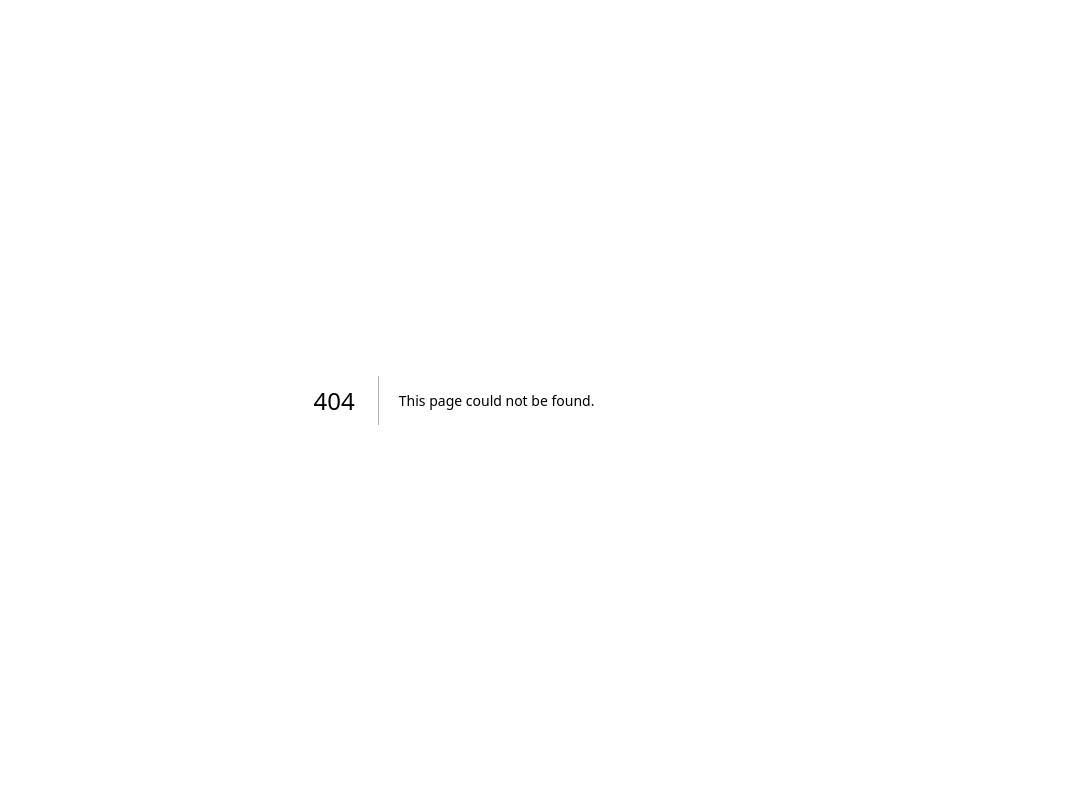
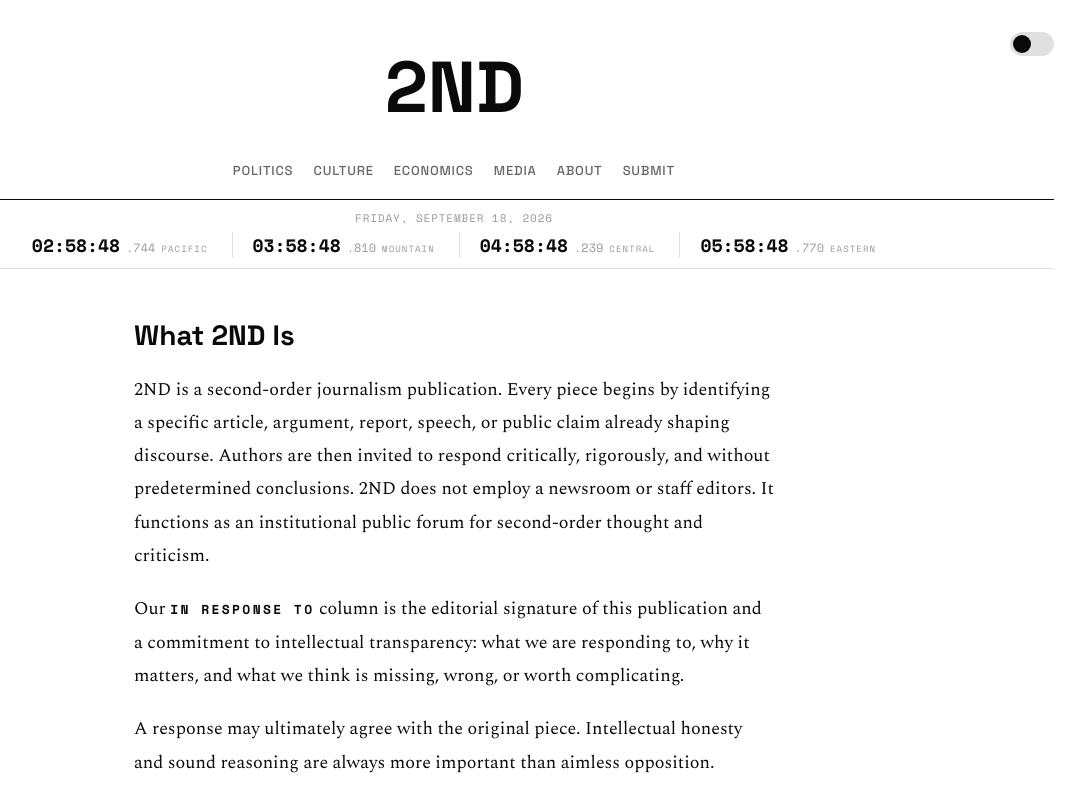
Before and after one commit to 2nd-media/2nd-media, a Next.js app: page /about in a window 1280 px wide. Before the commit this address had no page. Shown: the top 800 px of the page, without its empty margins (186-1271 px from the left). Built offline with nearby package versions, Linux system fonts and the light colour scheme.

Commit message:
about page, submit nav link, footer, world clocks refinements

```diff
--- /dev/null
+++ b/app/about/page.tsx
@@ -0,0 +1,187 @@
+'use client'
+
+import { useEffect, useRef, useState, type CSSProperties } from 'react'
+import Link from 'next/link'
+import GlitchMasthead from '../components/GlitchMasthead'
+import WorldClocks from '../components/WorldClocks'
+
+const headlineStyle: CSSProperties = {
+  fontFamily: 'var(--font-grotesk)',
+  fontWeight: 700,
+  fontSize: '28px',
+  color: 'var(--color-text-primary)',
+}
+
+const bodyStyle: CSSProperties = {
+  fontFamily: 'var(--font-spectral)',
+  fontSize: '18px',
+  lineHeight: 1.85,
+  color: 'var(--color-text-primary)',
+  marginTop: '1.25rem',
+}
+
+const irtStyle: CSSProperties = {
+  fontFamily: 'var(--font-mono)',
+  fontWeight: 700,
+  textTransform: 'uppercase',
+  fontSize: '13px',
+  letterSpacing: '0.18em',
+  color: 'var(--color-text-primary)',
+}
+
+export default function About() {
+  const [theme, setTheme] = useState<'light' | 'dark'>('light')
+  const [footerVisible, setFooterVisible] = useState(false)
+  const footerRef = useRef<HTMLElement>(null)
+
+  useEffect(() => {
+    const stored = localStorage.getItem('theme')
+    if (stored === 'dark') {
+      // Syncing from localStorage (browser-only) after mount to avoid a server/client hydration mismatch.
+      // eslint-disable-next-line react-hooks/set-state-in-effect
+      setTheme('dark')
+      document.documentElement.setAttribute('data-theme', 'dark')
+    }
+  }, [])
+
+  useEffect(() => {
+    const el = footerRef.current
+    if (!el) return
+    const observer = new IntersectionObserver(
+      ([entry]) => {
+        if (entry.isIntersecting) {
+          setFooterVisible(true)
+          observer.disconnect()
+        }
+      },
+      { threshold: 0.1 }
+    )
+    observer.observe(el)
+    return () => observer.disconnect()
+  }, [])
+
+  function toggleTheme() {
+    setTheme(prev => {
+      const next = prev === 'dark' ? 'light' : 'dark'
+      if (next === 'dark') {
+        document.documentElement.setAttribute('data-theme', 'dark')
+      } else {
+        document.documentElement.removeAttribute('data-theme')
+      }
+      localStorage.setItem('theme', next)
+      return next
+    })
+  }
+
+  return (
+    <main style={{ paddingTop: '2rem', paddingLeft: '2.5rem', paddingRight: '2.5rem' }}>
+
+      {/* Masthead */}
+      <div style={{ position: 'relative', borderBottom: '1px solid var(--color-border-strong)', paddingBottom: '1.25rem', marginBottom: '0' }}>
+        <button
+          onClick={toggleTheme}
+          aria-label="Toggle dark mode"
+          style={{ position: 'absolute', top: 0, right: 0, zIndex: 1, width: '44px', height: '24px', padding: 0, margin: 0, border: '1px solid var(--color-border)', borderRadius: '999px', background: 'var(--color-border)', cursor: 'pointer', transition: 'background 200ms ease-out' }}
+        >
+          <span
+            style={{
+              display: 'block',
+              position: 'absolute',
+              top: '2px',
+              left: '2px',
+              width: '18px',
+              height: '18px',
+              borderRadius: '50%',
+              background: 'var(--color-text-primary)',
+              transition: 'transform 200ms ease-out',
+              transform: theme === 'dark' ? 'translateX(20px)' : 'translateX(0)',
+            }}
+          />
+        </button>
+        <div style={{ display: 'flex', justifyContent: 'center' }}>
+          <GlitchMasthead />
+        </div>
+        <nav style={{ fontFamily: 'var(--font-grotesk)', fontSize: '13px', color: 'var(--color-text-secondary)', display: 'flex', justifyContent: 'center', gap: '20px', marginTop: '10px', letterSpacing: '0.06em', textTransform: 'uppercase' }}>
+          {['Politics', 'Culture', 'Economics', 'Media', 'About', 'Submit'].map(item => (
+            <Link key={item} href={`/${item.toLowerCase()}`} className="nav-link" data-text={item} style={{ textDecoration: 'none' }}>{item}</Link>
+          ))}
+        </nav>
+      </div>
+
+      {/* Dateline */}
+      <WorldClocks />
+
+      {/* About content */}
+      <div style={{ maxWidth: '640px', margin: '0 auto', paddingTop: '3rem' }}>
+
+        <h1 style={headlineStyle}>What 2ND Is</h1>
+        <p style={bodyStyle}>
+          2ND is a second-order journalism publication. Every piece begins by identifying a specific article, argument, report, speech, or public claim already shaping discourse. Authors are then invited to respond critically, rigorously, and without predetermined conclusions. 2ND does not employ a newsroom or staff editors. It functions as an institutional public forum for second-order thought and criticism.
+        </p>
+        <p style={bodyStyle}>
+          Our <span style={irtStyle}>In Response To</span> column is the editorial signature of this publication and a commitment to intellectual transparency: what we are responding to, why it matters, and what we think is missing, wrong, or worth complicating.
+        </p>
+        <p style={bodyStyle}>
+          A response may ultimately agree with the original piece. Intellectual honesty and sound reasoning are always more important than aimless opposition.
+        </p>
+
+        <h2 style={{ ...headlineStyle, marginTop: '3rem' }}>What 2ND Is Not</h2>
+        <p style={bodyStyle}>
+          2ND is not a fact-checking operation. It is not a contrarian publication. It has no ideological voice. The target is weak reasoning, missing context, sensationalism, and unexamined assumptions, wherever they appear and whoever is responsible for them.
+        </p>
+        <p style={bodyStyle}>
+          2ND is not a platform. It is a publication with editorial standards, a consistent format, and a point of view about how journalism should be approached, made, and read.
+        </p>
+
+        <h2 style={{ ...headlineStyle, marginTop: '3rem' }}>Why</h2>
+        <p style={bodyStyle}>
+          The current media environment rewards quantity over quality and rapid first takes over meaningful second thoughts. 2ND exists because no story should have the final say.
+        </p>
+
+        <p style={{ fontFamily: 'var(--font-spectral)', fontSize: '15px', fontStyle: 'italic', color: 'var(--color-text-secondary)', marginTop: '1.5rem' }}>
+          Founded in California, for America. 2026.
+        </p>
+
+      </div>
+
+      {/* Footer */}
+      <footer
+        ref={footerRef}
+        style={{
+          display: 'flex',
+          justifyContent: 'space-between',
+          alignItems: 'flex-start',
+          borderTop: '1px solid var(--color-border-strong)',
+          padding: '1.5rem 0',
+          marginTop: '3rem',
+          opacity: footerVisible ? 1 : 0,
+          transform: footerVisible ? 'translateY(0)' : 'translateY(8px)',
+          transitionProperty: 'opacity, transform',
+          transitionDuration: '400ms',
+          transitionTimingFunction: 'ease-out',
+        }}
+      >
+        <div style={{ fontFamily: 'var(--font-grotesk)', fontWeight: 700, fontSize: '24px', color: 'var(--color-text-primary)' }}>
+          2ND
+        </div>
+        <div style={{ display: 'flex', flexDirection: 'column', alignItems: 'flex-end' }}>
+          <nav style={{ display: 'flex', gap: '16px' }}>
+            {['Politics', 'Culture', 'Economics', 'Media', 'About', 'Submit'].map(item => (
+              <Link
+                key={item}
+                href={`/${item.toLowerCase()}`}
+                style={{ fontFamily: 'var(--font-grotesk)', fontSize: '11px', textTransform: 'uppercase', letterSpacing: '0.04em', color: 'var(--color-text-secondary)', textDecoration: 'none' }}
+              >
+                {item}
+              </Link>
+            ))}
+          </nav>
+          <div style={{ fontFamily: 'var(--font-mono)', fontSize: '10px', color: 'var(--color-text-muted)', marginTop: '0.5rem' }}>
+            © 2ND 2026 · editorial.2nd@gmail.com
+          </div>
+        </div>
+      </footer>
+
+    </main>
+  )
+}
--- a/app/page.tsx
+++ b/app/page.tsx
@@ -1,6 +1,6 @@
 'use client'
 
-import { useEffect, useState, type CSSProperties } from 'react'
+import { useEffect, useRef, useState, type CSSProperties } from 'react'
 import Link from 'next/link'
 import GlitchMasthead from './components/GlitchMasthead'
 import ScrambleText from './components/ScrambleText'
@@ -88,6 +88,24 @@ export default function Home() {
   const [mounted, setMounted] = useState(false)
   const [settled, setSettled] = useState(false)
   const [theme, setTheme] = useState<'light' | 'dark'>('light')
+  const [footerVisible, setFooterVisible] = useState(false)
+  const footerRef = useRef<HTMLElement>(null)
+
+  useEffect(() => {
+    const el = footerRef.current
+    if (!el) return
+    const observer = new IntersectionObserver(
+      ([entry]) => {
+        if (entry.isIntersecting) {
+          setFooterVisible(true)
+          observer.disconnect()
+        }
+      },
+      { threshold: 0.1 }
+    )
+    observer.observe(el)
+    return () => observer.disconnect()
+  }, [])
 
   useEffect(() => {
     let raf2 = 0
@@ -174,7 +192,7 @@ export default function Home() {
           <GlitchMasthead />
         </div>
         <nav style={{ fontFamily: 'var(--font-grotesk)', fontSize: '13px', color: 'var(--color-text-secondary)', display: 'flex', justifyContent: 'center', gap: '20px', marginTop: '10px', letterSpacing: '0.06em', textTransform: 'uppercase', ...animStyle(200) }}>
-          {['Politics', 'Culture', 'Economics', 'Media', 'About'].map(item => (
+          {['Politics', 'Culture', 'Economics', 'Media', 'About', 'Submit'].map(item => (
             <Link key={item} href={`/${item.toLowerCase()}`} className="nav-link" data-text={item} style={{ textDecoration: 'none' }}>{item}</Link>
           ))}
         </nav>
@@ -273,6 +291,43 @@ export default function Home() {
         </div>
       ))}
 
+      {/* Footer */}
+      <footer
+        ref={footerRef}
+        style={{
+          display: 'flex',
+          justifyContent: 'space-between',
+          alignItems: 'flex-start',
+          borderTop: '1px solid var(--color-border-strong)',
+          padding: '1.5rem 0',
+          opacity: footerVisible ? 1 : 0,
+          transform: footerVisible ? 'translateY(0)' : 'translateY(8px)',
+          transitionProperty: 'opacity, transform',
+          transitionDuration: '400ms',
+          transitionTimingFunction: 'ease-out',
+        }}
+      >
+        <div style={{ fontFamily: 'var(--font-grotesk)', fontWeight: 700, fontSize: '24px', color: 'var(--color-text-primary)' }}>
+          2ND
+        </div>
+        <div style={{ display: 'flex', flexDirection: 'column', alignItems: 'flex-end' }}>
+          <nav style={{ display: 'flex', gap: '16px' }}>
+            {['Politics', 'Culture', 'Economics', 'Media', 'About', 'Submit'].map(item => (
+              <Link
+                key={item}
+                href={`/${item.toLowerCase()}`}
+                style={{ fontFamily: 'var(--font-grotesk)', fontSize: '11px', textTransform: 'uppercase', letterSpacing: '0.04em', color: 'var(--color-text-secondary)', textDecoration: 'none' }}
+              >
+                {item}
+              </Link>
+            ))}
+          </nav>
+          <div style={{ fontFamily: 'var(--font-mono)', fontSize: '10px', color: 'var(--color-text-muted)', marginTop: '0.5rem' }}>
+            © 2ND 2026 · editorial.2nd@gmail.com
+          </div>
+        </div>
+      </footer>
+
     </main>
   )
 }
```
